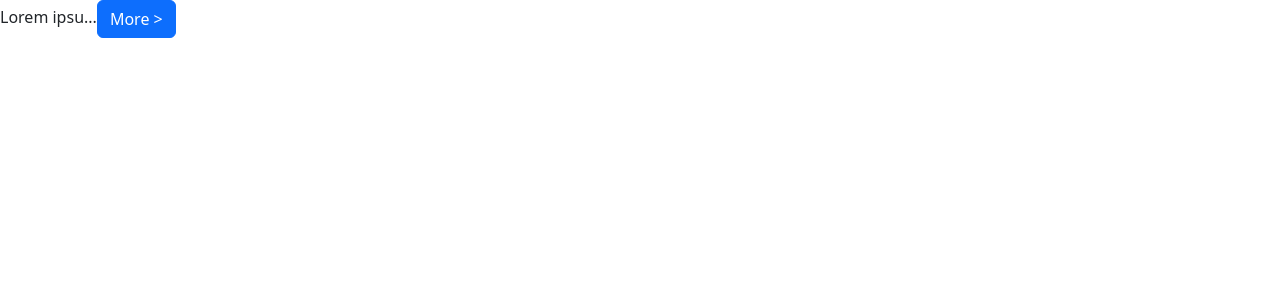
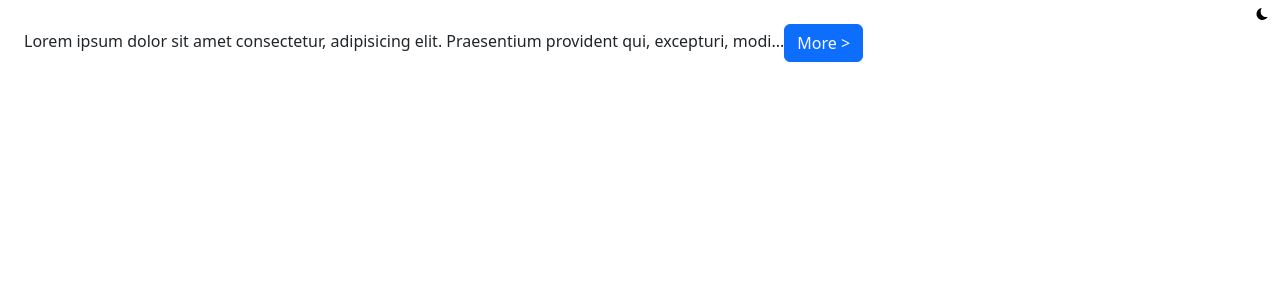
Before and after one commit to Dove-white/my-react-mosh, a React (Vite) app: page / in a window 1280 px wide. Shown: the top 300 px of the page. Built offline with nearby package versions, Linux system fonts and the light colour scheme.

Commit message:
change to darkMode

```diff
--- a/src/App.tsx
+++ b/src/App.tsx
@@ -2,7 +2,7 @@ import ExpandableText from "./Component/ExpandableText";
 
 function App() {
   return (
-    <ExpandableText maxChars={10}>
+    <ExpandableText bgColor="dark">
       Lorem ipsum dolor sit amet consectetur, adipisicing elit. Praesentium
       provident qui, excepturi, modi dicta amet possimus corrupti animi beatae
       deserunt assumenda nobis sunt. Animi repellendus molestiae recusandae
--- a/src/Component/ExpandableText.tsx
+++ b/src/Component/ExpandableText.tsx
@@ -1,26 +1,61 @@
-import { ReactNode, useState } from "react";
+import { useState } from "react";
 import Button from "./Button";
+import { IoIosMoon, IoIosSunny } from "react-icons/io";
 
 interface Props {
   children: String;
   maxChars?: number;
+  bgColor?: string;
 }
 
-const ExpandableText = ({ children, maxChars = 100 }: Props) => {
-  const [isExpand, setExpand] = useState(false);
+const ExpandableText = ({
+  children,
+  maxChars = 100,
+  bgColor = "black",
+}: Props) => {
+  const [isExpand, setExpand] = useState({
+    itSelf: false,
+    change: false,
+  });
+
+  const [color, setColor] = useState("bg-white");
+
+  const handleChange = () => {
+    setColor(isExpand.change ? "bg-white" : "bg-black");
+    setExpand({ ...isExpand, change: !isExpand.change });
+  };
 
   if (children.length <= maxChars) return <p>{children}</p>;
 
-  const text = isExpand ? children : children.slice(0, maxChars);
+  const text = isExpand.itSelf ? children : children.slice(0, maxChars);
 
   return (
-    <div>
+    <div
+      className={
+        color === "bg-black"
+          ? "bg-" + bgColor + " " + "text-white vh-100 p-4"
+          : "bg-white p-4"
+      }
+    >
+      <div style={{ position: "absolute", top: "0", right: "10px" }}>
+        {isExpand.change ? (
+          <IoIosSunny
+            color={color === "bg-black" ? "white" : "black"}
+            onClick={handleChange}
+          />
+        ) : (
+          <IoIosMoon
+            color={color === "bg-black" ? "white" : "black"}
+            onClick={handleChange}
+          />
+        )}
+      </div>
       {text}...
       <Button
-        onClick={() => setExpand(!isExpand)}
-        color={isExpand ? "secondary" : "primary"}
+        onClick={() => setExpand({ ...isExpand, itSelf: !isExpand.itSelf })}
+        color={isExpand.itSelf ? "secondary" : "primary"}
       >
-        {isExpand ? "< Less" : "More >"}
+        {isExpand.itSelf ? "< Less" : "More >"}
       </Button>
     </div>
   );
--- /dev/null
+++ b/src/index.css
@@ -0,0 +1,3 @@
+/* body {
+  padding: 2rem;
+} */
--- a/src/main.tsx
+++ b/src/main.tsx
@@ -2,6 +2,7 @@ import React from "react";
 import ReactDOM from "react-dom/client";
 import App from "./App";
 import "bootstrap/dist/css/bootstrap.css";
+import "./index.css";
 
 ReactDOM.createRoot(document.getElementById("root") as HTMLElement).render(
   <React.StrictMode>
```
Also changed, not shown: src/Component/Form.tsx (added, +23 -0 lines).
